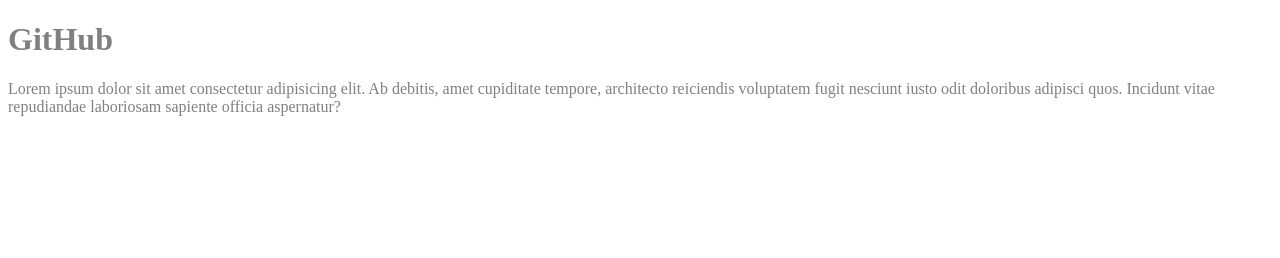
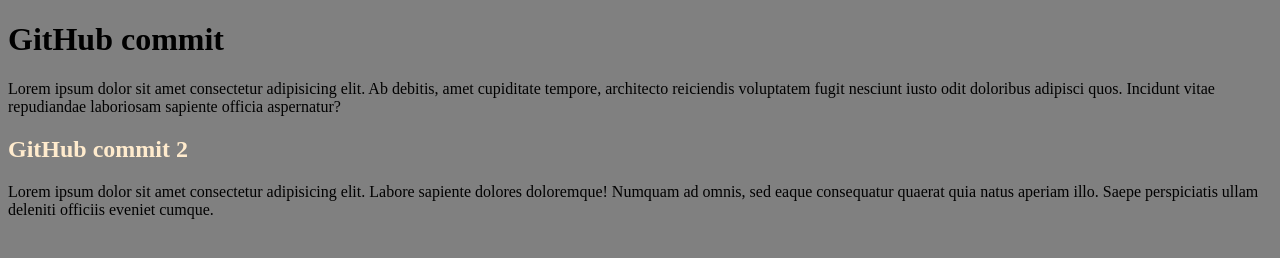
Before and after one commit to Agusting94/githubpractica, a plain HTML site: page index.html in a window 1280 px wide. Drawn offline with Linux system fonts and the light colour scheme.

Commit message:
segunda version del proyecto

```diff
--- a/estilos/estilos.css
+++ b/estilos/estilos.css
@@ -1,3 +1,9 @@
 body {
-    color: grey;
+    background-color: grey;
 }
+h1 {
+    color: black
+}
+h2 {
+    color: blanchedalmond;
+}
--- a/index.html
+++ b/index.html
@@ -8,7 +8,9 @@
     <title>Document</title>
 </head>
 <body>
-    <h1>GitHub</h1>
+    <h1>GitHub commit </h1>
     <p>Lorem ipsum dolor sit amet consectetur adipisicing elit. Ab debitis, amet cupiditate tempore, architecto reiciendis voluptatem fugit nesciunt iusto odit doloribus adipisci quos. Incidunt vitae repudiandae laboriosam sapiente officia aspernatur?</p>
+    <h2>GitHub commit 2</h2>
+    <p>Lorem ipsum dolor sit amet consectetur adipisicing elit. Labore sapiente dolores doloremque! Numquam ad omnis, sed eaque consequatur quaerat quia natus aperiam illo. Saepe perspiciatis ullam deleniti officiis eveniet cumque.</p>
 </body>
 </html>
```
